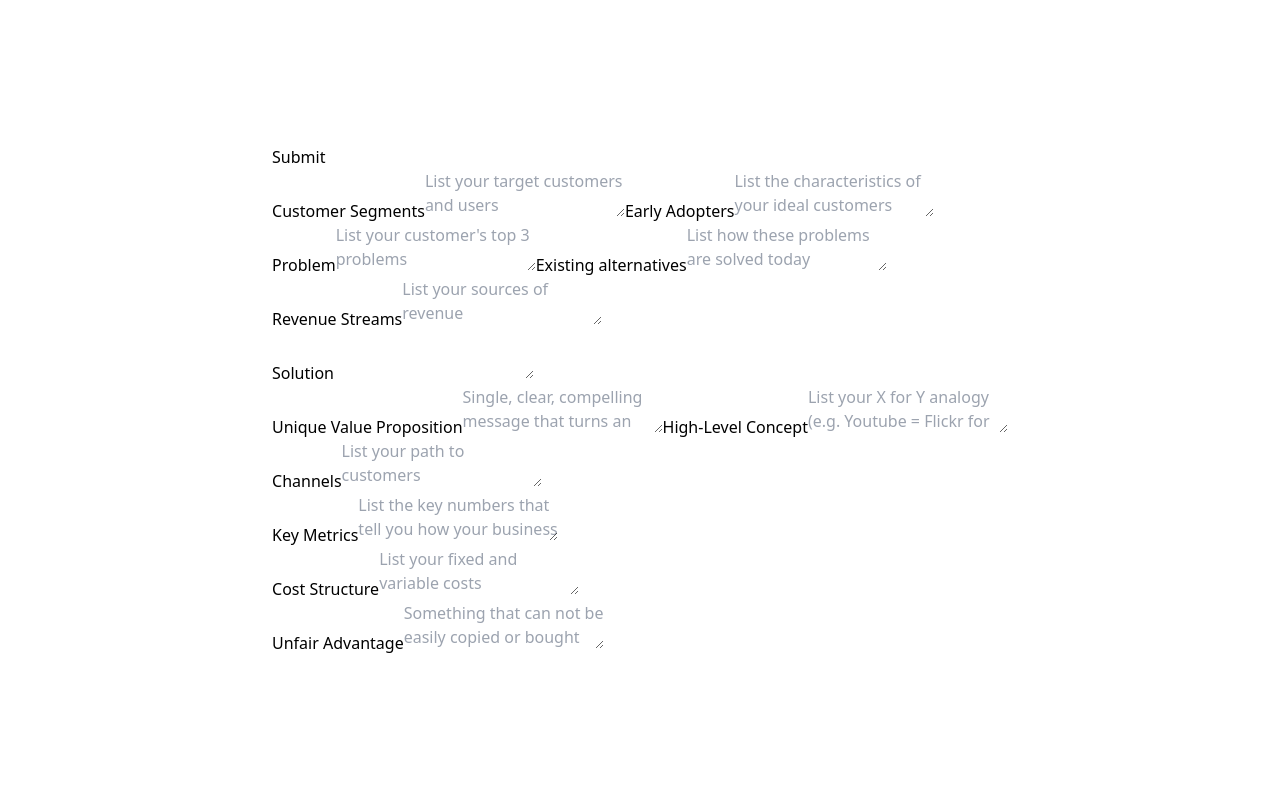
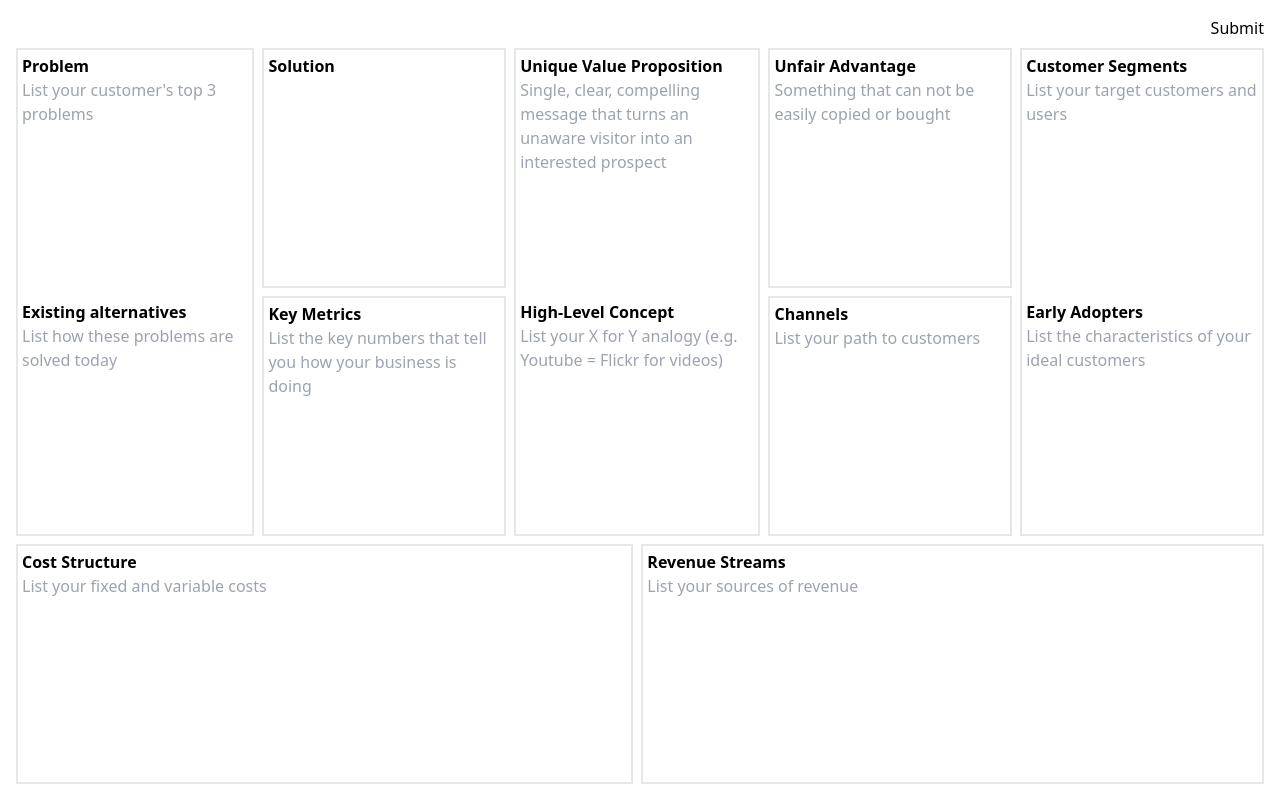
Before and after one commit to davidanitoiu/next-lean-canvas, a Next.js app: page / in a window 1280 px wide. Built offline with nearby package versions, Linux system fonts and the light colour scheme.

Commit message:
Styled layout

```diff
--- a/pages/index.tsx
+++ b/pages/index.tsx
@@ -12,7 +12,7 @@ function Home() {
     const formDataEntries = new FormData(e.currentTarget).entries();
     const formValues = Object.fromEntries(formDataEntries);
 
-    console.dir(formValues);
+    alert(JSON.stringify(formValues, undefined, 2));
 
   }
 
@@ -23,9 +23,11 @@ function Home() {
         <link rel="icon" href="/favicon.ico" />
       </Head>
 
-      <main>
-        <form onSubmit={handleSubmit}>
-          <button>Submit</button>
+      <main className="h-full w-full dark">
+        <form onSubmit={handleSubmit} className="grid gap-2 p-4 h-full w-full">
+          <div id="controls">
+            <button>Submit</button>
+          </div>
           {
             map(canvasSegments, ({ id, fields }) => (
               <FieldSet key={id} id={id} fields={fields} />
--- a/src/components/fieldset/fieldset.tsx
+++ b/src/components/fieldset/fieldset.tsx
@@ -10,12 +10,13 @@ interface FieldSet {
 function FieldSet({ fields, ...props }: FieldSet) {
 
     return (
-        <fieldset {...props}>
-            {map(fields, ({ label, placeholder }: TextArea) => (
+        <fieldset {...props} className={"grid p-1 border-gray-200 border-2"} style={{ gridTemplateRows: `repeat(${fields.length}, minmax(100px, 1fr))`}}>
+            {map(fields, ({ label, placeholder }: TextArea, index) => (
                 <TextArea
                     key={label}
                     label={label}
                     placeholder={placeholder}
+                    first={index === 0}
                 />
             ))}
         </fieldset>
--- a/src/components/textarea/textarea.tsx
+++ b/src/components/textarea/textarea.tsx
@@ -4,22 +4,24 @@ import { kebabCase } from 'lodash';
 interface TextArea {
     label: string;
     placeholder: string;
+    first?: boolean;
 }
 
-function TextArea({ label, placeholder }: TextArea) {
+function TextArea({ label, placeholder, first }: TextArea) {
 
     const name = kebabCase(label);
 
     return (
-        <>
+        <div className={`grid grid-rows-textarea ${first ? "" : "mt-2"}`}>
             <label
-                htmlFor={name}>{label}</label>
+                htmlFor={name}><strong>{label}</strong></label>
             <textarea
                 name={name}
                 placeholder={placeholder}
                 defaultValue=""
+                className={"resize-none w-full"}
             />
-        </>
+        </div>
     )
 }
 
--- a/src/styles/globals.css
+++ b/src/styles/globals.css
@@ -1,3 +1,53 @@
 @tailwind base;
 @tailwind components;
 @tailwind utilities;
+
+/* Project styling */
+
+@media screen and (min-width: 1000px) {
+    form {
+        grid-template-rows: auto repeat(3, 1fr);
+    }
+
+    form #controls {
+        grid-area: 1 / 1 / 1 / 30;
+        display: flex;
+        flex-direction: row-reverse;
+    }
+
+    form #problem {
+        grid-area: 2 / 1 / span 2 / 6;
+    }
+
+    form #solution {
+        grid-area: 2 / 6 / span 1 / 12;
+    }
+
+    form #unique-value-proposition {
+        grid-area: 2 / 12 / span 2 / 18;
+    }
+
+    form #unfair-advantage {
+        grid-area: 2 / 18 / span 1 / 24;
+    }
+
+    form #customer-segments {
+        grid-area: 2 / 24 / span 2 / 30;
+    }
+
+    form #key-metrics {
+        grid-area: 3 / 6 / span 1 / 12;
+    }
+
+    form #channels {
+        grid-area: 3 / 18 / span 1 / 24;
+    }
+
+    form #cost-structure {
+        grid-area: 4 / 1 / span 1 / 15;
+    }
+
+    form #revenue-streams {
+        grid-area: 4 / 15 / span 1 / 30;
+    }
+}
--- a/tailwind.config.js
+++ b/tailwind.config.js
@@ -1,8 +1,12 @@
 module.exports = {
   purge: ['./pages/**/*.tsx', './components/**/*.tsx'],
-  darkMode: false, // or 'media' or 'class'
+  darkMode: 'class', // or 'media' or 'class'
   theme: {
-    extend: {},
+    extend: {
+      gridTemplateRows: {
+        'textarea': 'auto 1fr',
+      }
+    },
   },
   variants: {
     extend: {},
```
